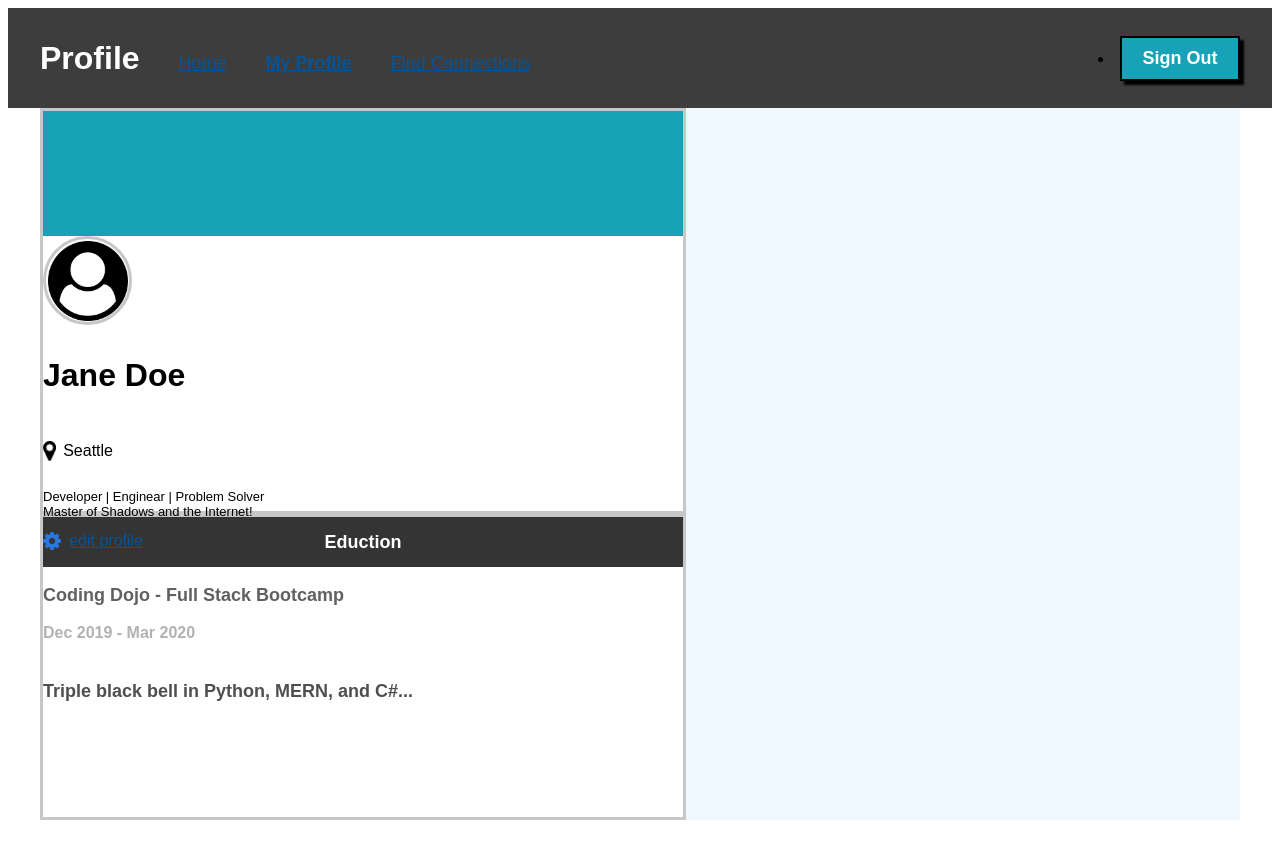
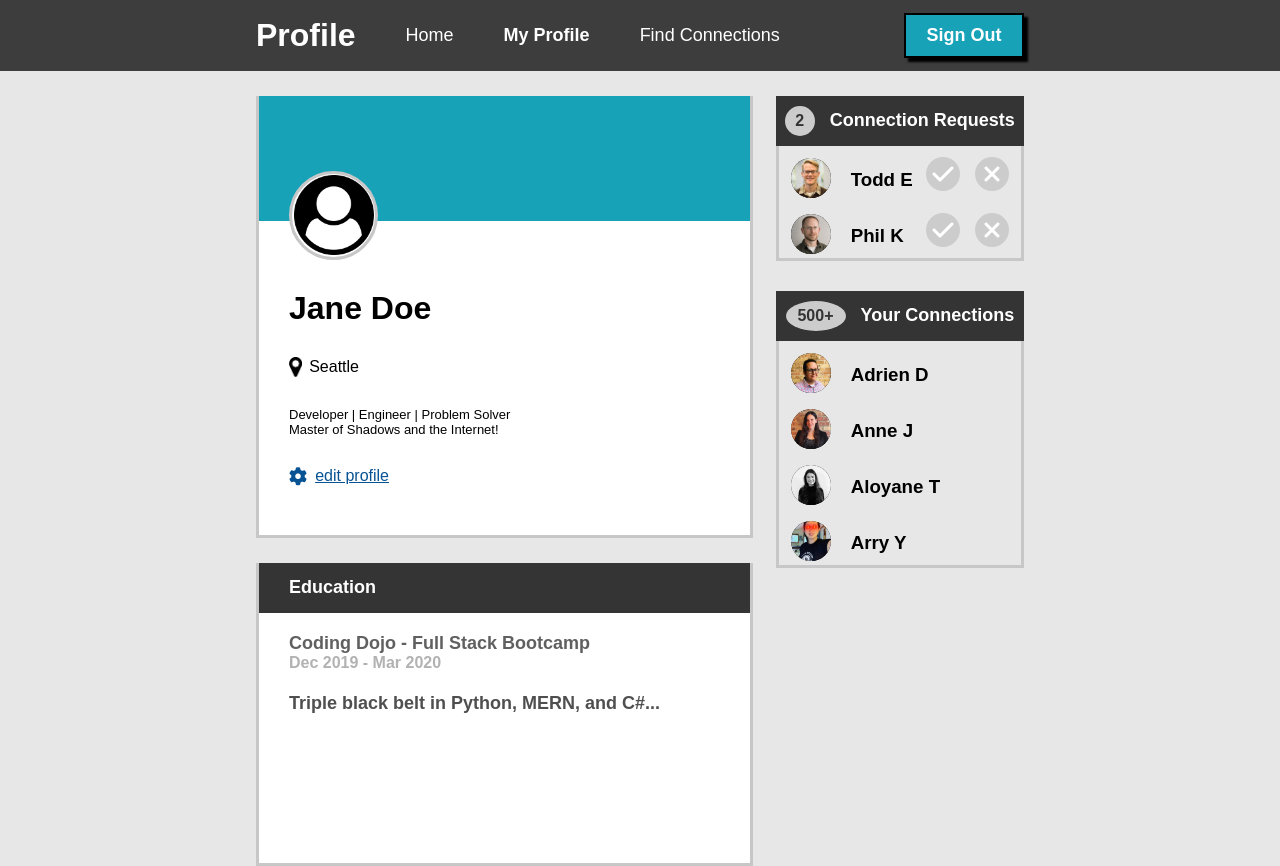
Before and after one commit to Mounir-ben-ammar/Web_Fundamentals, a plain HTML site: page Week_1/Day_4/Core/Profile_Page/index.html in a window 1280 px wide. Before the commit the page ends 820 px from the top, so only its background shows below. Drawn offline with Linux system fonts and the light colour scheme.

Commit message:
Edit Profile

```diff
--- a/Week_1/Day_4/Core/Profile_Page/index.html
+++ b/Week_1/Day_4/Core/Profile_Page/index.html
@@ -4,6 +4,7 @@
     <meta charset="UTF-8">
     <meta name="viewport" content="width=device-width, initial-scale=1.0">
     <title>Document</title>
+    <link rel="stylesheet" href="https://cdnjs.cloudflare.com/ajax/libs/font-awesome/6.0.0-beta3/css/all.min.css">
     <link rel="stylesheet" href="Style.css">
 </head>
 <body>
@@ -11,89 +12,150 @@
 
         <div class="navBarContainer">
             <div class="nav">
+
                 <div class="leftAlign">
                     <h1 class="nav-title">Profile</h1>
-                    <li><a href="#">Home</a></li>
-                    <li><a href="#" class="active">My Profile</a></li>
-                    <li><a href="#">Find Connections</a></li>
+                    <ul class="nav-links">
+                        <li><a href="#">Home</a></li>
+                        <li><a href="#" class="active">My Profile</a></li>
+                        <li><a href="#">Find Connections</a></li>
+                    </ul>
                 </div>
 
-                <li><button class="btn">Sign Out</button></li>
+                <ul>
+                    <div><button class="btn">Sign Out</button></div>
+                </ul>
 
-        </div>
+            </div>
         </div>
 
-        <div class="webPage">
+        <div class="main">
             <div class="leftSide">
 
                 <div class="editCard">
-
-
                     <div class="top"></div>
-
-
-
                     <div class="bottom">
-
                         <div class="profil">
-
                             <img class="pic" src="icons/user-circle.png" alt="profile" width="80" height="80">
-
                         </div>
-
                         <p class="Name">Jane Doe</p>
-
                         <div class="location">
                             <img src="icons/map-marker.png" alt="Pointeur" height="20">
                             <p>Seattle</p>
                         </div>
-                            <div class="Description">
-                                <P> Developer | Enginear | Problem Solver <br>
-                                Master of Shadows and the Internet!</P>
+                        <div class="Description">
+                            <p> Developer | Engineer | Problem Solver <br>
+                            Master of Shadows and the Internet!</p>
                         </div>
-
-
                         <div class="editProfile">
-                            <img src="icons/gear.png" alt="Set" width="18">
-                            <a href="icons/gear.png">edit profile</a>
+                            <i class="fas fa-cog"></i> <!-- Icône d'engrenage -->
+                            <a href="#">edit profile</a>
                         </div>
-
                     </div>
-
                 </div>
 
-
-
-
                 <div class="education">
-                    <div class="header"><p class="headerText">Eduction</p></div>
-
+                    <div class="headerLS">
+                        <p class="headerText">Education</p>
+                    </div>
                     <div class="content">
                         <p class="line1"> Coding Dojo - Full Stack Bootcamp</p>
                         <p class="line2">Dec 2019 - Mar 2020</p>
-                        <p class="line3"> <br>Triple black bell in Python, MERN, and C#...</p>
+                        <p class="line3"><br>Triple black belt in Python, MERN, and C#...</p>
                     </div>
-
                 </div>
             </div>
 
             <div class="rightSide">
                 <div class="connectionRequestsBox">
-                    <div class="header2"></div>
-                    <div class="content"></div>
 
-                </div>
+                    <div class="header">
+                        <div class="number">
+                            <p>2</p>
+                        </div>
+                        <p class="headerText">Connection Requests</p>
+                    </div>
+
+                    <!--  chaque utilisateur dans une div  -->
+
+                    <div class="bottomRight">
+                        <div class="user">
+                            <div class="left">
+                                <div class="pic"> <img src="images/todd-s.jpg" alt="Todd E"></div>
+                                <div class="name"><h3>Todd E</h3></div>
+                            </div>
+                            <div class="actions">
+
+                                    <div class="fas fa-check"></div>
+
+                                    <div class="fas fa-times"></div>
+
+                            </div>
+                        </div>
+
+                        <div class="user">
+                            <div class="left">
+                                <div class="pic"> <img src="images/phil-s.jpg" alt="Phil K"></div>
+                                <div class="name"><h3>Phil K</h3></div>
+                            </div>
+                            <div class="actions">
+
+                                    <div class="fas fa-check"></div>
+
+                                    <div class="fas fa-times"></div>
+
+                            </div>
+                        </div>
+                    </div>
+
+                    <!--  cpartie basse du right side  -->
 
 
-                <div class="yourConnectionBox">
-
-                </div>
-
-            </div>
 
 
+                        </div>
+
+                <div class="Your-Connections">
+                    <div class="header">
+                        <div class="number2">
+                            <p>500+</p>
+                        </div>
+                        <p class="headerText">Your Connections</p>
+                    </div>
+
+                    <!--  chaque utilisateur dans une div  -->
+
+                    <div class="bottomRight">
+                        <div class="user">
+                            <div class="left">
+                                <div class="pic"> <img src="images/adrien-s.jpg" alt="Todd E"></div>
+                                <div class="name"><h3>Adrien D</h3></div>
+                            </div>
+                        </div>
+
+                        <div class="user">
+                            <div class="left">
+                                <div class="pic"> <img src="images/anne-s.jpg" alt="Phil K"></div>
+                                <div class="name"><h3>Anne J</h3></div>
+                            </div>
+                        </div>
+                        <div class="user">
+                            <div class="left">
+                                <div class="pic"> <img src="images/alayne-s.jpg" alt="Todd E"></div>
+                                <div class="name"><h3>Aloyane T</h3></div>
+                            </div>
+                        </div>
+
+                        <div class="user">
+                            <div class="left">
+                                <div class="pic"> <img src="images/arry-s.jpg" alt="Phil K"></div>
+                                <div class="name"><h3>Arry Y</h3></div>
+                            </div>
+                        </div>
+                    </div>
+                </div>
+            </div>
         </div>
-
-</div>
+    </div>
 </body>
 </html>
--- a/Week_1/Day_4/Core/Profile_Page/style.css
+++ b/Week_1/Day_4/Core/Profile_Page/style.css
@@ -1,73 +1,162 @@
-
-
-
-
-p {
+*{
+    margin: 0;
+    padding: 0;
     font-family: Arial, Helvetica, sans-serif;
 }
 
-.webPage {
-    background-color: aliceblue;
-    width: 1200px;
-    margin: auto;
+.container {
+    background-color: rgb(231, 231, 231);
 }
 
-.container {
-    height: 400px;
+.navBarContainer {
+    background-color: rgb(61, 61, 61);
+}
+
+.nav {
+    margin: auto;
+    width: 60%;
+    background-color: rgb(61, 61, 61);
+    display: flex;
+    justify-content: space-between;
+    align-items: center;
+    padding: 1% 0;
+}
+
+.nav-links {
+    display: flex;
+    justify-content: space-around;
+    align-items: center;
+    gap: 30px;
+}
+
+.leftAlign {
+    gap: 40px;
+    color: white;
+    list-style-type: none;
+    display: flex;
+    align-items: center;
+    justify-content: center;
+}
+
+.nav-links a {
+    color: white;
+    text-decoration: none;
+    font-size: 18px;
+    padding: 10px;
+    transition: background-color 0.3s ease;
+}
+
+.nav-links {
+    list-style-type: none;
+    margin: 0;
+    padding: 0;
+}
+
+.btn {
+    background-color: #17A2B8;
+    border: 2px solid black;
+    box-shadow: 3.5px 3.5px 2px black;
+    width: 120px;
+    height: 45px;
+    color: white;
+    font-size: large;
+    font-weight: bold;
+}
+
+/* Main Page */
+
+.main {
+    width: 60%;
+    margin: auto;
+    display: flex;
+    align-items: flex-start;
+    gap: 3%;
+    padding-top: 25px;
+}
+
+.leftSide {
+    display: flex;
+    flex-direction: column;
+    gap: 25px;
+    flex: 2;
+}
+
+.rightSide {
+    display: flex;
+    flex-direction: column;
+    flex: 1;
+    gap: 30px;
+}
+
+.editCard {
     background-color: white;
+    border-width: 0px 3px 3px 3px;
+    border-style: solid;
+    border-color: rgb(199, 199, 199);
+}
 
+.top {
+    height: 125px;
+    background-color: #17A2B8;
+    display: flex;
 }
-.editCard {
-    width: 640px;
-    height: 400px;
-    background-color: white;
-    border: 3px solid rgb(199, 199, 199);
 
+.bottom {
+    display: flex;
+    flex-direction: column;
+    position: relative;
+    top: -50px;
+    padding-left: 30px;
+    gap: 30px;
 }
+
 .education {
-    width: 640px;
     height: 300px;
     background-color: white;
-    border: 3px solid rgb(199, 199, 199);
+    display: flex;
+    flex-direction: column;
+    border-width: 0px 3px 3px 3px;
+    border-style: solid;
+    border-color: rgb(199, 199, 199);
 }
 
 .header {
-width: 640px;
     height: 50px;
     background-color: rgb(52, 52, 52);
     display: flex;
     justify-content: center;
     align-items: center;
+    gap: 15px;
+    color: white;
 }
 
+.headerLS {
+    padding-left: 30px;
+    height: 50px;
+    background-color: rgb(52, 52, 52);
+    display: flex;
+    align-items: center;
+    gap: 20px;
+    color: white;
+}
 
-.headerText{
+.content {
+    padding: 20px 0px 0px 30px;
+}
+
+.headerText {
     color: white;
     font-size: large;
     font-weight: bold;
-
 }
 
 .line1 {
     color: rgb(97, 96, 96);
     font-size: large;
     font-weight: bold;
-
-
 }
 
-.connectionRequestsBox header{
-width: 320px;
-height: ;
-}
-
-
-.webPage {
-    width: 1200px;
-    display: flex;
-    justify-content: space-between;
-}
-.line2{
+.line2 {
     color: rgb(178, 178, 178);
     font-weight: bold;
 }
@@ -76,13 +165,6 @@ font-weight: bold;
     color: rgb(79, 79, 79);
     font-size: large;
     font-weight: bold;
-}
-
-.top {
-    width: 640px;
-    height: 125px;
-    background-color:#17A2B8;
-    display: flex;
 }
 
 .profil {
@@ -99,7 +181,6 @@ font-weight: bold;
 .Name {
     font-size: xx-large;
     font-weight: bold;
-    font-family: Arial, Helvetica, sans-serif;
 }
 
 .location {
@@ -108,6 +189,13 @@ font-weight: bold;
     align-items: center;
     justify-content: space-between;
 }
+
+.fas.fa-cog {
+    color: #085394;
+    font-size: 18px;
+}
+
+
 
 
 .editProfile {
@@ -119,88 +207,105 @@ font-weight: bold;
 
 a {
     text-decoration: underline;
-    font-family: Arial, Helvetica, sans-serif;
     color: #085394;
 }
 
 .Description {
-    font-size:small
+    font-size: small;
 }
 
-.navBarContainer{
-    background-color: rgb(61, 61, 61);
+.active {
+    font-weight: bold;
 }
 
+/* rightSide */
 
+.number {
+    width: 30px;
+    height: 30px;
+    border-radius: 50%;
+    background-color: #CCCCCC;
+    display: flex;
+    align-items: center;
+    justify-content: center;
+    color: rgb(52, 52, 52);
+    font-weight: bolder;
+}
 
-.nav {
-    margin: auto;
-    width: 1200px;
-    background-color: rgb(61, 61, 61);
-    height: 100px;
+.number2 {
+    width: 60px;
+    height: 30px;
+    border-radius: 50%;
+    background-color: #CCCCCC;
     display: flex;
+    align-items: center;
+    justify-content: center;
+    color: rgb(52, 52, 52);
+    font-weight: bolder;
+}
+
+.contentRF {
+    display: flex;
+    flex-direction: column;
+    align-items: flex-start;
+    gap: 7px;
+    border-width: 0px 3px 3px 3px;
+    border-style: solid;
+    border-color: rgb(199, 199, 199);
+    padding: 10px;
+}
+
+.user img {
+    width: 40px;
+    height: 40px;
+    border-radius: 50%;
+    background-color: black;
+}
+
+.left {
+    padding: 12px 0px 0px 12px;
+    display: flex;
+    align-items: center;
+    gap: 20px;
+}
+
+.actions {
+    display: flex;
+    align-items: center;
+    gap: 15px;
+    padding-right: 12px;
+
+}
+
+.user {
+    display: flex;
+    align-items: center;
     justify-content: space-between;
-    align-items: center;
 }
-.nav-title {
+
+.fas.fa-check, .fas.fa-times {
+    font-size: 24px;
     color: white;
-    font-family: Arial, Helvetica, sans-serif;
-    display: inline-block;
+    font-weight:600px;
 
 
 }
 
-.nav-links{
-    width: 500px;
-    height: 120px;
+div .fas.fa-check, .fas.fa-times {
+    font-size: 24px;
+    background-color: #CCCCCC;
+    width: 34px;
+    height: 34px;
     display: flex;
-    justify-content: space-around;
+    justify-content: center;
     align-items: center;
+    border-radius: 100%;
+}
+
+.bottomRight {
+
+    border-width: 0px 3px 3px 3px;
+    border-style: solid;
+    border-color: rgb(199, 199, 199);
 
 }
-.nav-links a{
-    color: white;
-    text-decoration: none;
-
-}
-.rightSide{
-    width: 320px;
-}
-.nav-links li{
-    color: white;
-    list-style-type: none;
-}
-
-.leftAlign li{
-    color: white;
-    list-style-type: none;
-    display: inline-block;
-    padding-left: 35px;
-    font-size: large;
-    font-weight: lighter;
-    text-decoration: none;
-}
-
-li {
-    text-decoration: none;
-}
-
-
-
-
-
-.active {
-    font-weight: bold;
-
-}
-.btn {
-    background-color: #17A2B8;
-    border: 2px solid  black;
-    box-shadow: 3.5px 3.5px 2px black;
-    width: 120px;
-    height: 45px;
-    color: white;
-    font-family: Arial, Helvetica, sans-serif;
-    font-size: large;
-    font-weight: bold;
-}
```
Also changed, not shown: Week_1/Day_4/Core/Profile_Page/images/adrien-s.jpg (added), Week_1/Day_4/Core/Profile_Page/images/alayne-s.jpg (added), Week_1/Day_4/Core/Profile_Page/images/anne-s.jpg (added), Week_1/Day_4/Core/Profile_Page/images/arry-s.jpg (added), Week_1/Day_4/Core/Profile_Page/images/jane-m.jpg (added), Week_1/Day_4/Core/Profile_Page/images/phil-s.jpg (added), Week_1/Day_4/Core/Profile_Page/images/todd-s.jpg (added). Lines whose indentation alone changed are shown as unchanged.
